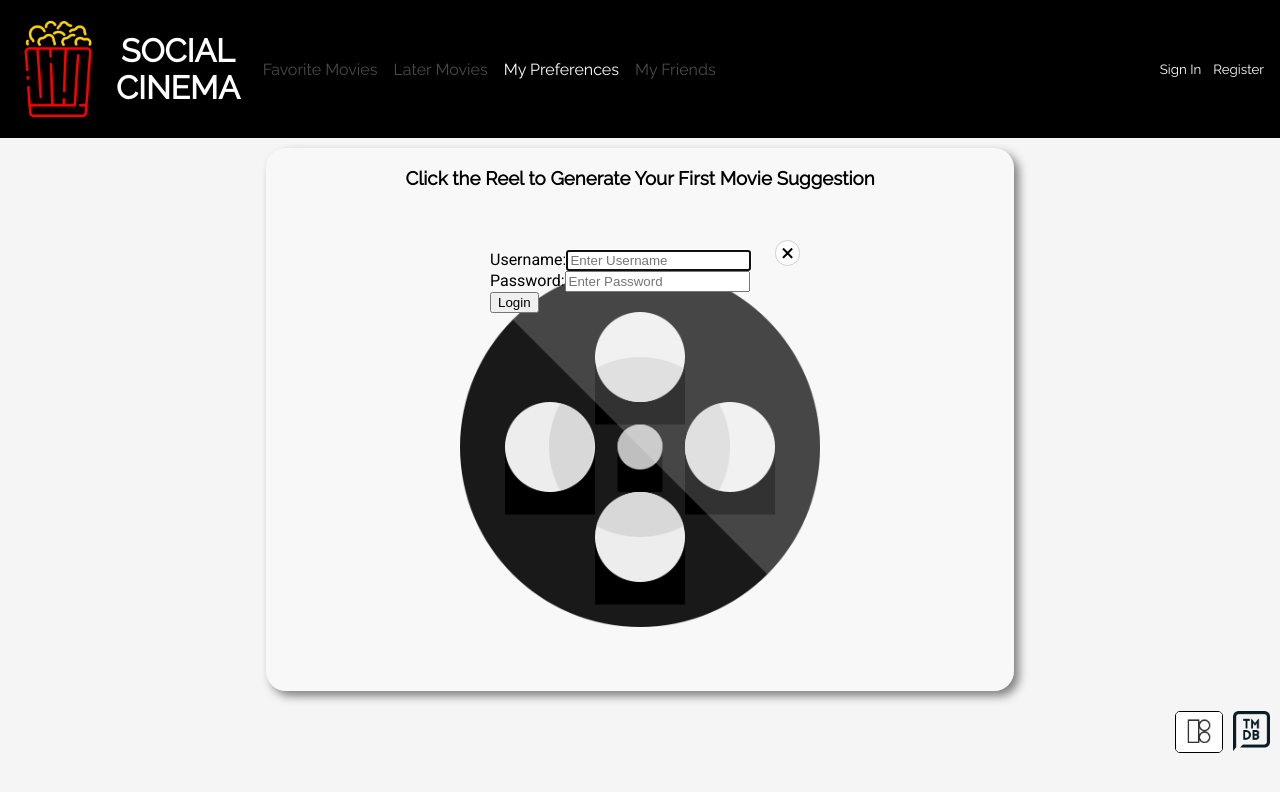
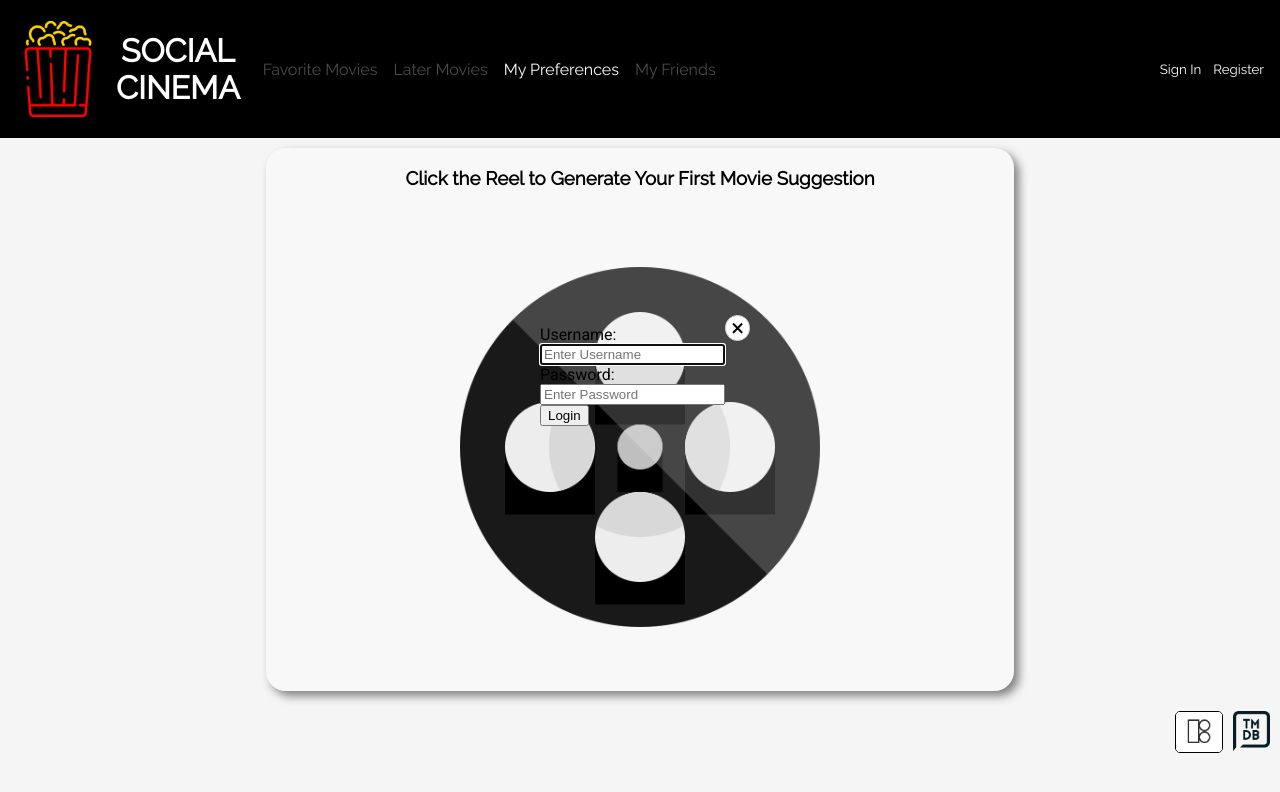
Before and after one commit to emi-hi/SocialCinema, a React (Create React App) app in the folder social-cinema/: page / in a window 1280 px wide. Both pictures are taken after a click on the button "Sign In". Shown: the top 792 px of the page. Built offline with nearby package versions, Linux system fonts and the light colour scheme; no server answers.

Commit message:
Working on display of login forms

```diff
--- a/social-cinema/src/components/Form.js
+++ b/social-cinema/src/components/Form.js
@@ -5,8 +5,8 @@ import Signup from "./Signup"
 import Login from "./Login"
 
 const contentStyle = {
-  width: "300px",
-  height: "300px",
+  width: "200px",
+  height: "150px",
   borderRadius: "20px"
 };
 
--- a/social-cinema/src/components/Login.js
+++ b/social-cinema/src/components/Login.js
@@ -14,7 +14,7 @@ export default function Signup(props) {
   }
 
   return (
-    <main className="">
+    <main className="userForm">
       <a className="close-modal" onClick={props.close}>
         &times;
       </a>
--- a/social-cinema/src/components/Nav.scss
+++ b/social-cinema/src/components/Nav.scss
@@ -32,7 +32,7 @@
 
   .user-login{
     display: flex;
-    flex-direction: row;
+    // flex-direction: row;
     background-color: transparent;
 
     h4{
--- a/social-cinema/src/components/Signup.js
+++ b/social-cinema/src/components/Signup.js
@@ -19,7 +19,7 @@ export default function Signup(props) {
   }
 
   return (
-    <main className="">
+    <main className="userForm">
       <a className="close-modal" onClick={props.close}>
         &times;
       </a>
```
